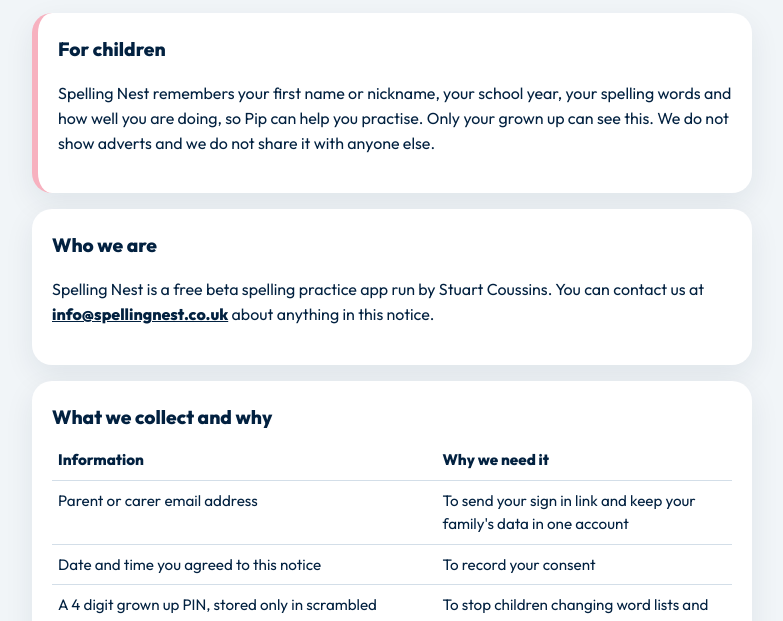
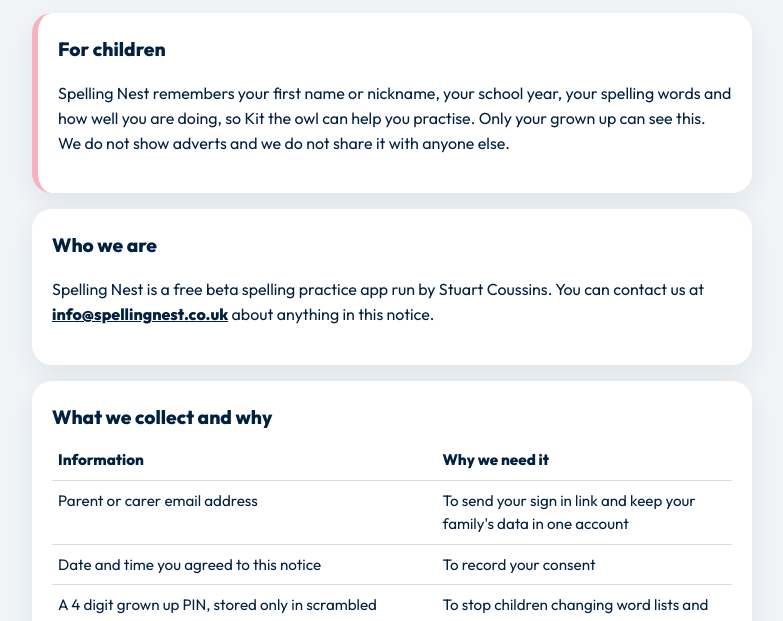
Before and after one commit to stuartcoussins-pixel/spelling-nest, a plain HTML site: page privacy.html in a window 1280 px wide. Shown: the part 174-795 px from the top of the page, without its empty margins (248-1031 px from the left). Drawn offline with Linux system fonts and the light colour scheme.

Commit message:
Privacy notice: children's section now says Kit the owl

```diff
--- a/privacy.html
+++ b/privacy.html
@@ -30,7 +30,7 @@
 
 <section class="card kids">
 <h2>For children</h2>
-<p>Spelling Nest remembers your first name or nickname, your school year, your spelling words and how well you are doing, so Pip can help you practise. Only your grown up can see this. We do not show adverts and we do not share it with anyone else.</p>
+<p>Spelling Nest remembers your first name or nickname, your school year, your spelling words and how well you are doing, so Kit the owl can help you practise. Only your grown up can see this. We do not show adverts and we do not share it with anyone else.</p>
 </section>
 
 <section class="card">
```
